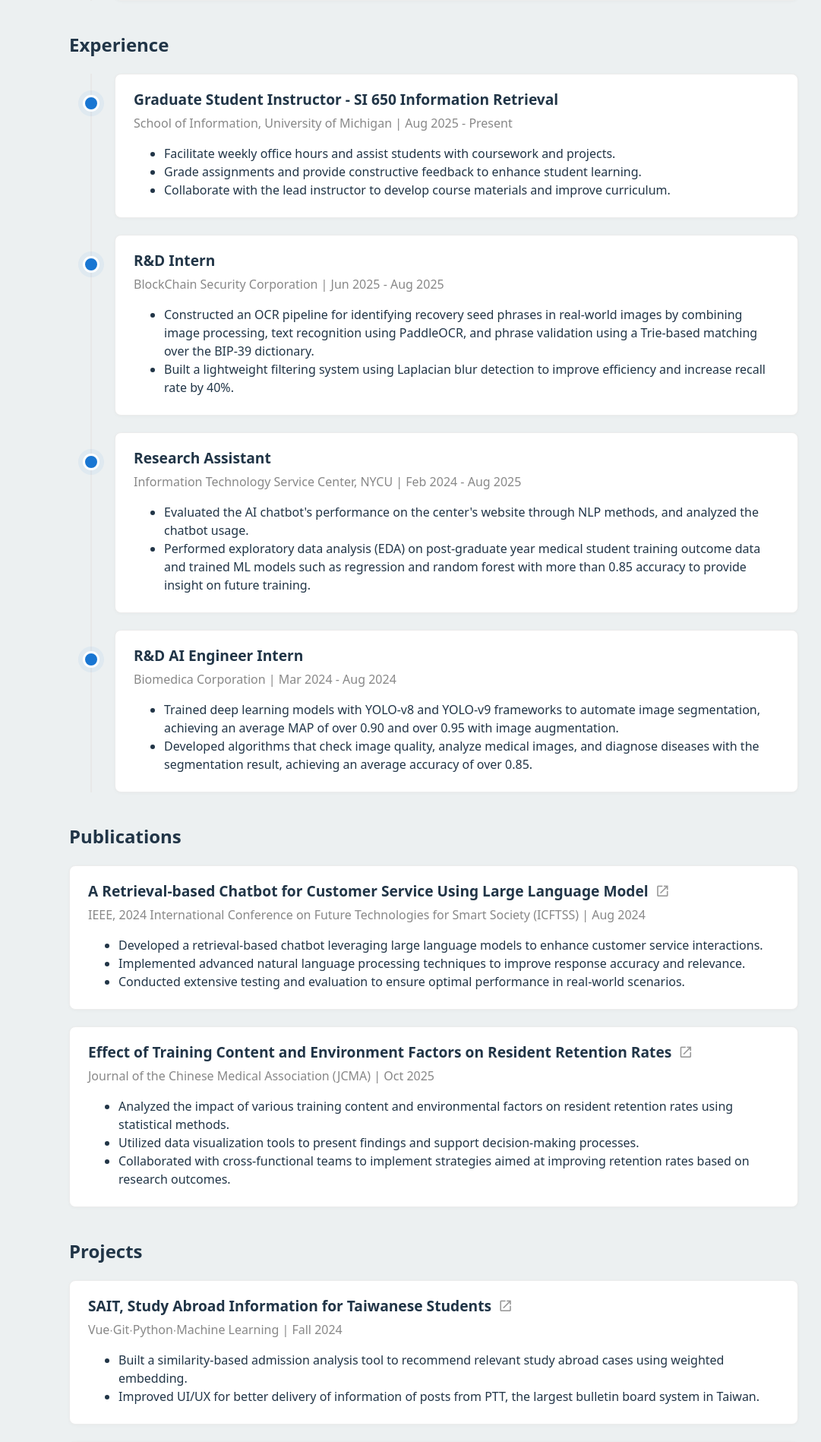
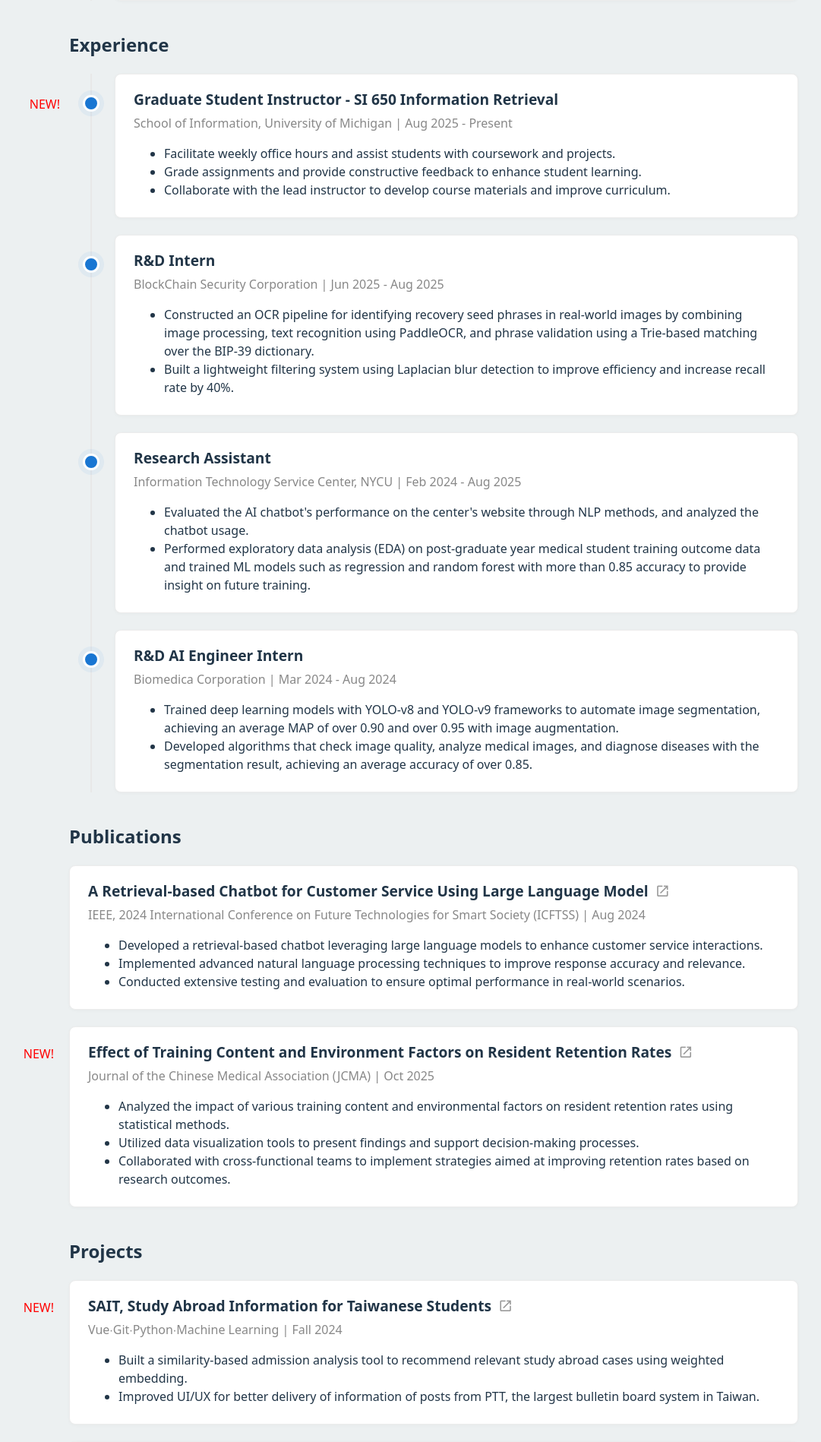
Before and after one commit to Peggy1210/my_website, a Vue app: page / in a window 1280 px wide. Shown: the part 1289-3187 px from the top of the page at 76% size, without its empty margins (69-1150 px from the left). Built offline with nearby package versions, Linux system fonts and the light colour scheme.

Commit message:
feat: add label for cards

```diff
--- a/src/components/Education.vue
+++ b/src/components/Education.vue
@@ -16,6 +16,7 @@ const educations = computed(() => {
         <div class="timeline-line" aria-hidden="true"></div>
         <div class="timeline-items">
             <div class="timeline-item" v-for="(edu, idx) in educations" :key="idx">
+              <div class="timeline-label" v-if="edu.label">{{ edu.label }}</div>
               <div class="timeline-marker" aria-hidden="true"></div>
               <div class="timeline-card-body">
                 <div>
@@ -109,4 +110,14 @@ const educations = computed(() => {
   object-fit: cover;
   float: right;
 }
+
+.timeline-label {
+  position: absolute;
+  left: -160px;
+  top: 28px;
+  width: 120px;
+  font-size: 1rem;
+  color: red;
+  text-align: right;
+}
 </style>
--- a/src/components/Experience.vue
+++ b/src/components/Experience.vue
@@ -9,6 +9,7 @@ import experience from '../data/experience.json'
         <div class="timeline-line" aria-hidden="true"></div>
         <div class="timeline-items">
             <div class="timeline-item" v-for="(exp, idx) in experience" :key="idx">
+              <div class="timeline-label" v-if="exp.label">{{ exp.label }}</div>
               <div class="timeline-marker" aria-hidden="true"></div>
               <div class="timeline-card-body">
                   <p class="title">{{ exp.title }}</p>
@@ -89,4 +90,14 @@ import experience from '../data/experience.json'
 .timeline-card-body .content {
     margin-bottom: 24px
 }
+
+.timeline-label {
+  position: absolute;
+  left: -160px;
+  top: 28px;
+  width: 120px;
+  font-size: 1rem;
+  color: red;
+  text-align: right;
+}
 </style>
--- a/src/components/Project.vue
+++ b/src/components/Project.vue
@@ -8,6 +8,7 @@ import projects from '../data/project.json'
   <div class="card-container">
     <div class="card-items">
       <div class="card-item" v-for="(proj, idx) in projects" :key="idx">
+      <div class="card-label" v-if="proj.label">{{ proj.label }}</div>
         <div class="card-body">
           <p class="title">
             {{ proj.title }}
@@ -87,4 +88,13 @@ import projects from '../data/project.json'
 .card-body .content {
     margin-bottom: 24px
 }
+.card-label {
+  position: absolute;
+  left: -140px;
+  top: 24px;
+  width: 120px;
+  font-size: 1rem;
+  color: red;
+  text-align: right;
+}
 </style>
--- a/src/components/Publication.vue
+++ b/src/components/Publication.vue
@@ -21,6 +21,7 @@ function openPublication(url) {
         role="group"
         @keydown.enter.prevent="openPublication(pub.url)"
       >
+        <div class="card-label" v-if="pub.label">{{ pub.label }}</div>
         <div class="card-body">
           <p class="title">
             {{ pub.title }}
@@ -100,4 +101,13 @@ function openPublication(url) {
 .card-body .content {
   margin-bottom: 24px;
 }
+.card-label {
+  position: absolute;
+  left: -140px;
+  top: 24px;
+  width: 120px;
+  font-size: 1rem;
+  color: red;
+  text-align: right;
+}
 </style>
--- a/src/data/experience.json
+++ b/src/data/experience.json
@@ -7,7 +7,8 @@
             "Facilitate weekly office hours and assist students with coursework and projects.",
             "Grade assignments and provide constructive feedback to enhance student learning.",
             "Collaborate with the lead instructor to develop course materials and improve curriculum."
-        ]
+        ],
+        "label": "NEW!"
     },
     {
         "title": "R&D Intern",
--- a/src/data/project.json
+++ b/src/data/project.json
@@ -7,7 +7,8 @@
             "Built a similarity-based admission analysis tool to recommend relevant study abroad cases using weighted embedding.",
             "Improved UI/UX for better delivery of information of posts from PTT, the largest bulletin board system in Taiwan."
         ],
-        "links": "https://sait.tw"
+        "links": "https://sait.tw",
+        "label": "NEW!"
     },
     {
         "title": "GUI-ASFormer, Detecting Keyframes in Graphical User Interface Videos",
```
Lines whose indentation alone changed are shown as unchanged.
